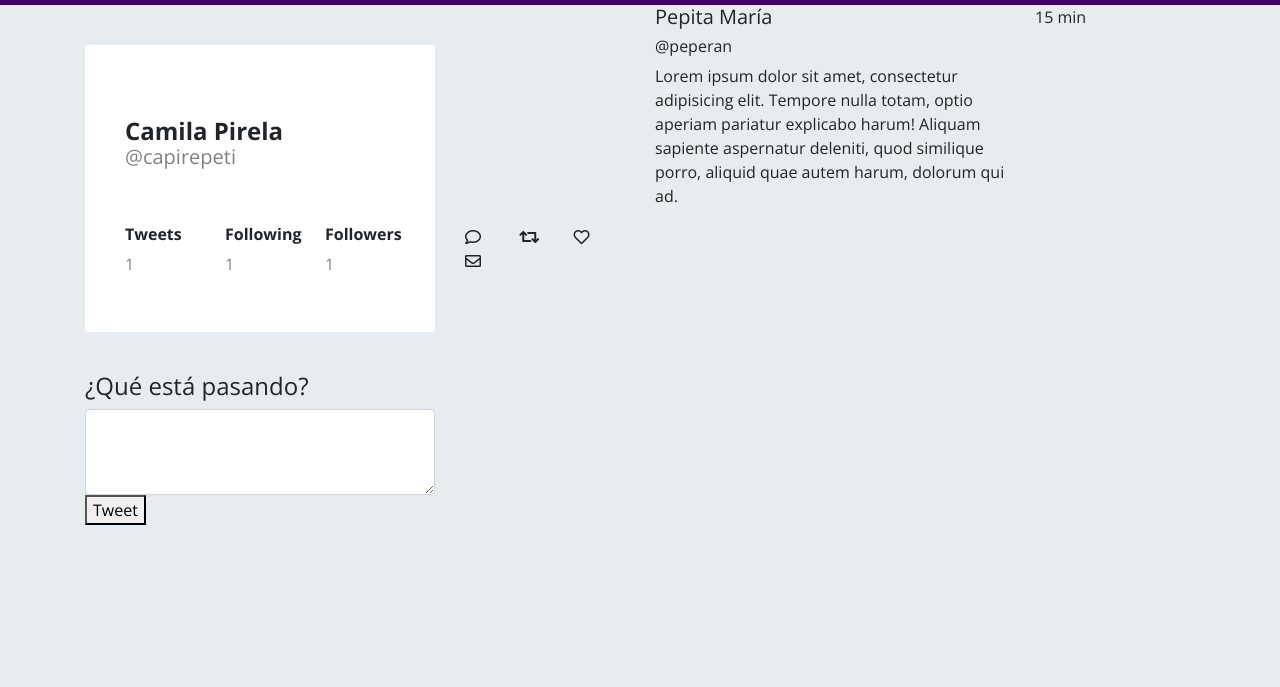
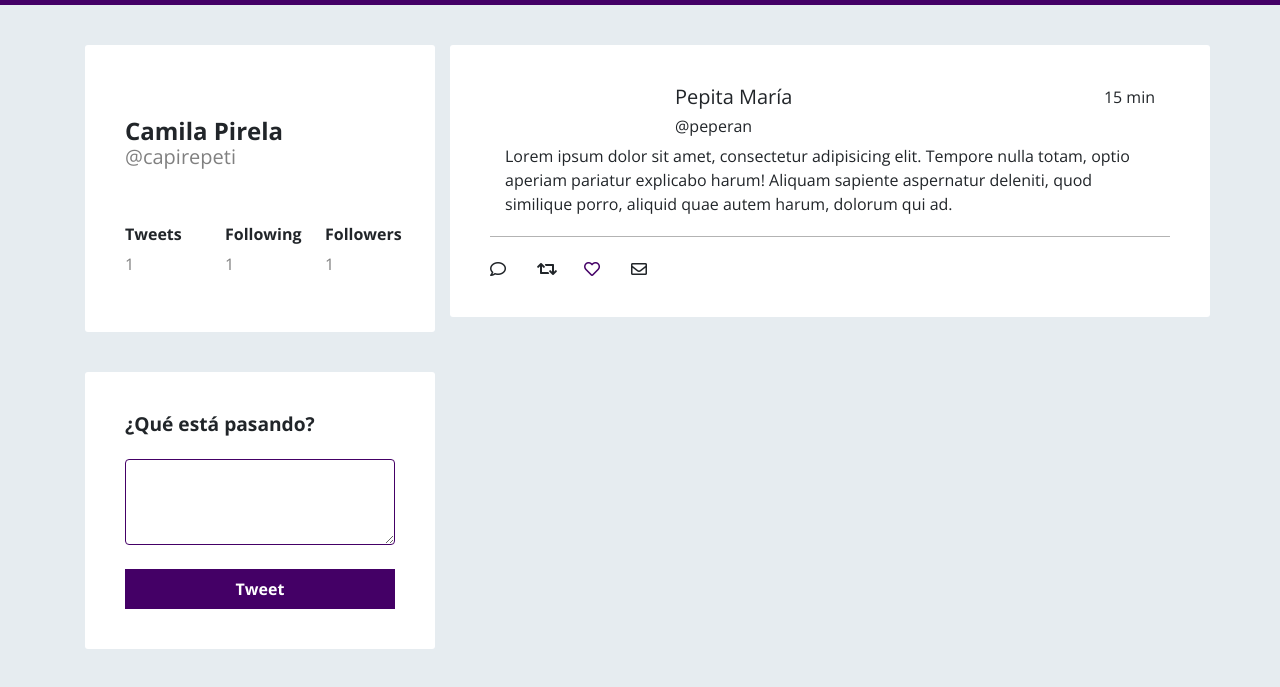
Before and after one commit to Camipi/Examen_2, a website: page public/index.html in a window 1280 px wide. Shown: the part 45-732 px from the top of the page. Drawn offline with nearby package versions, Linux system fonts and the light colour scheme; files that its build step writes are made by us from their sources.

Commit message:
Third commit: Adds .scss files

```diff
--- a/public/index.html
+++ b/public/index.html
@@ -81,19 +81,19 @@
 						<div class="col-6 content__tweet-name">
 							<h5>Pepita María</h5>
 							<h6>@peperan</h6>
+						</div>
+						<div class="col-3 content__tweet-time">
+							<p>15 min</p>
+						</div>
+						<div class="col-12 content__tweet-text">
 							<p>Lorem ipsum dolor sit amet, consectetur adipisicing elit. Tempore nulla totam, optio aperiam pariatur explicabo harum! Aliquam sapiente aspernatur deleniti, quod similique porro, aliquid quae autem harum, dolorum qui ad.</p>
 						</div>
-						<div class="col-3">
-							<p>15 min</p>
-						</div>
 						<div class="col-12 content__tweet-line"></div>
-						<div class="row">
-							<div class="col-12 content__tweet-count">
-								<i class="col-3 far fa-comment"></i>
-								<i class="col-3 fas fa-retweet"></i>
-								<i class="col-3 far fa-heart"></i>
-								<i class="col-3 far fa-envelope"></i>
-							</div>
+						<div class="row content__tweet-count justify-content-center">
+							<i class="col-3 far fa-comment"></i>
+							<i class="col-3 fas fa-retweet"></i>
+							<i class="col-3 far fa-heart fa-heart-red"></i>
+							<i class="col-3 far fa-envelope"></i>
 						</div>
 					</div>
 				</div>
--- a/src/scss/_content__profile.scss
+++ b/src/scss/_content__profile.scss
@@ -3,7 +3,7 @@
 	border-radius: 3px;
 	padding: 5vh;
 	margin-top: 5vh;
-	margin-bottom: 5vh;
+	margin-bottom: 2vh;
 }
 
 .content__profile-info h4 {
--- /dev/null
+++ b/src/scss/_content__tweet.scss
@@ -0,0 +1,25 @@
+.content__tweet {
+	background-color: #ffffff;
+	border-radius: 3px;
+	padding: 5vh;
+	margin-top: 5vh;
+}
+
+.content__tweet-line {
+	height: 1px;
+	background-color: #B3B3B3;
+	margin-top: .5vh;
+	margin-bottom: 3vh;
+}
+
+.content__tweet-time {
+	text-align: right;
+}
+
+.content__tweet-count {
+	float: left;
+}
+
+.fa-heart-red {
+	color: #440066;
+}
--- /dev/null
+++ b/src/scss/_content__twitear.scss
@@ -0,0 +1,26 @@
+.content__twitear {
+	background-color: #ffffff;
+	border-radius: 3px;
+	padding: 5vh;
+	margin-top: 5vh;
+}
+
+.content__twitear h4 {
+	font-weight: 700;
+	font-size: 1.2rem;
+}
+
+.content__twitear button {
+	width: 100%;
+	margin-top: 3vh;
+	color: #ffffff;
+	border: 0;
+	padding: 1vh;
+	background-color: #440066;
+	font-weight: 700;
+}
+
+.content__twitear textarea {
+	border: solid 1px #440066;
+	margin-top: 3vh;
+}
--- a/src/scss/app.scss
+++ b/src/scss/app.scss
@@ -1,3 +1,5 @@
 @import 'body';
 @import 'navbar';
 @import 'content__profile';
+@import 'content__twitear';
+@import 'content__tweet';
```
